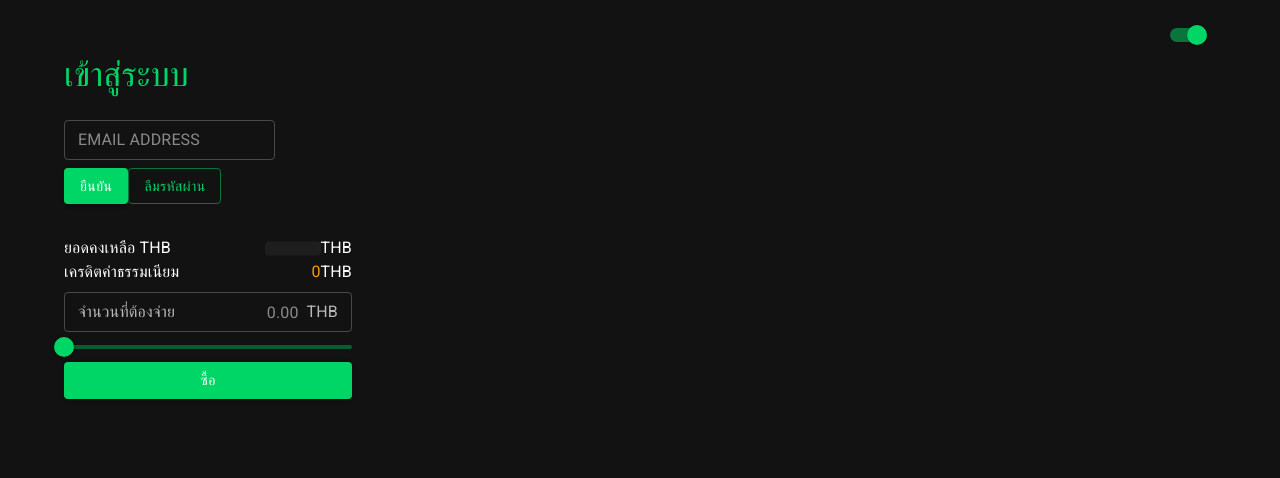
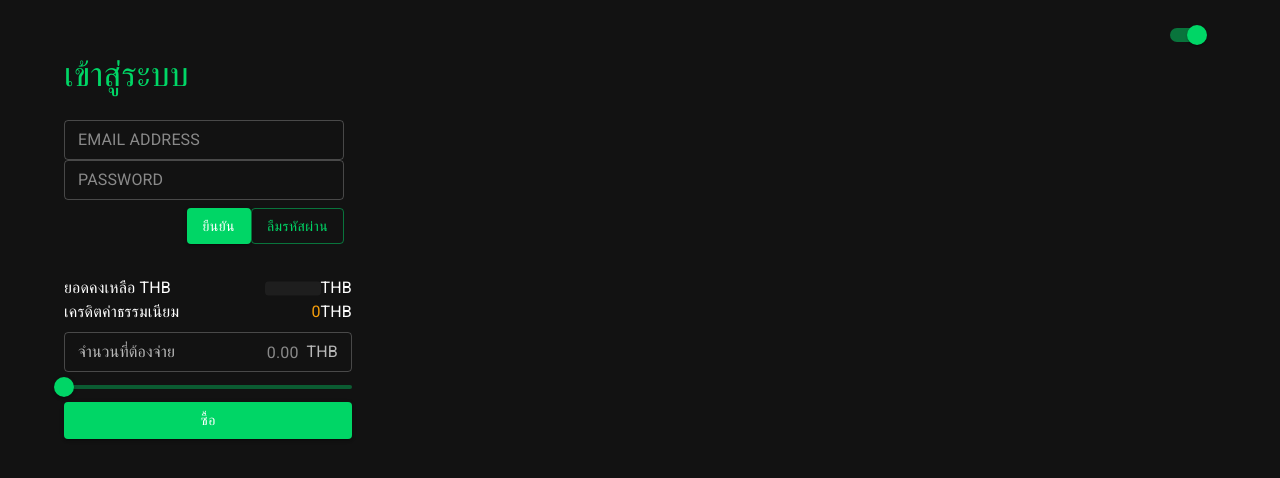
Before and after one commit to raksitnongbua/nextjs-tailwindcss-materialui, a Next.js app: page / in a window 1280 px wide. Shown: the top 478 px of the page. Built offline with nearby package versions, Linux system fonts and the light colour scheme.

Commit message:
optimize components

```diff
--- a/components/buyForm.tsx
+++ b/components/buyForm.tsx
@@ -8,23 +8,29 @@ import {
 } from '@material-ui/core';
 import React from 'react';
 
+const AVAILABLE_BALANCE_STR = 'ยอดคงเหลือ';
+const FEE_CREDIT_STR = 'เครดิตค่าธรรมเนียม';
+const YOU_SPEND_STR = 'จำนวนที่ต้องจ่าย';
+const CURRENCY_STR = 'THB';
 const BuyForm = () => {
   return (
     <div>
       <div className='w-72 flex justify-between'>
-        <Typography>ยอดคงเหลือ THB</Typography>
+        <Typography>
+          {AVAILABLE_BALANCE_STR} {CURRENCY_STR}
+        </Typography>
         <div className='w-24 flex justify-end align-middle'>
           <Skeleton className='w-14' />
-          <Typography className='ml-2'>THB</Typography>
+          <Typography className='ml-2'>{CURRENCY_STR}</Typography>
         </div>
       </div>
       <div className='w-72 flex justify-between'>
-        <Typography>เครดิตค่าธรรมเนียม</Typography>
+        <Typography>{FEE_CREDIT_STR}</Typography>
         <div className='w-24 flex justify-end align-middle'>
           <Typography className='text-yellow-500' align='right'>
             0
           </Typography>
-          <Typography className='ml-2'>THB</Typography>
+          <Typography className='ml-2'>{CURRENCY_STR}</Typography>
         </div>
       </div>
       <div className='flex flex-col w-72 my-2'>
@@ -34,9 +40,11 @@ const BuyForm = () => {
           placeholder='0.00'
           inputProps={{ min: 0, style: { textAlign: 'right' } }}
           InputProps={{
-            endAdornment: <InputAdornment position='end'>THB</InputAdornment>,
+            endAdornment: (
+              <InputAdornment position='end'>{CURRENCY_STR}</InputAdornment>
+            ),
             startAdornment: (
-              <InputAdornment position='start'>จำนวนที่ต้องจ่าย</InputAdornment>
+              <InputAdornment position='start'>{YOU_SPEND_STR}</InputAdornment>
             ),
           }}
         />
--- a/components/loginForm.tsx
+++ b/components/loginForm.tsx
@@ -5,17 +5,29 @@ interface IProps {
 }
 const LoginForm: React.FC<IProps> = ({ onSubmit }) => {
   return (
-    <Box my={1} py={2}>
+    <Box className='my-1 py-2 w-72' my={1} py={2} width={280}>
       <form onSubmit={onSubmit}>
+        <div className='flex flex-col'>
           <TextField
             placeholder='EMAIL ADDRESS'
             type='email'
             variant='outlined'
             size='small'
             color='primary'
+            className='my-1'
             required
           />
-        <div className='my-2'>
+          <TextField
+            placeholder='PASSWORD'
+            type='password'
+            variant='outlined'
+            size='small'
+            color='primary'
+            className='my-1'
+            required
+          />
+        </div>
+        <div className='my-2 flex justify-end'>
           <Button
             type='submit'
             variant='contained'
```
Lines whose indentation alone changed are shown as unchanged.
